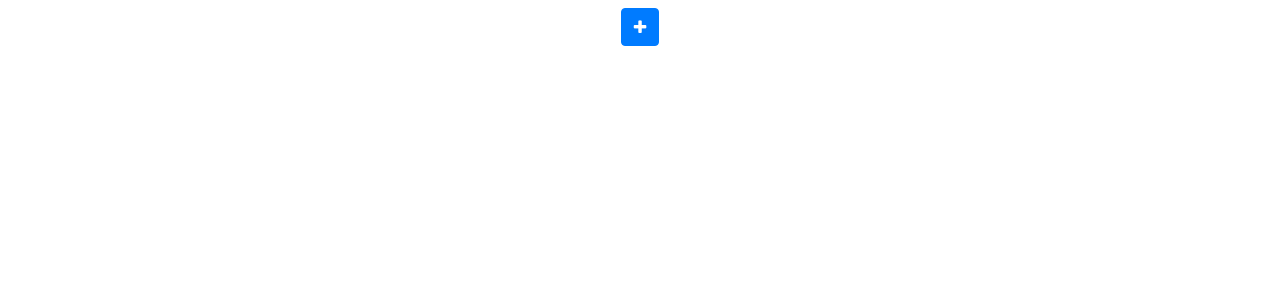
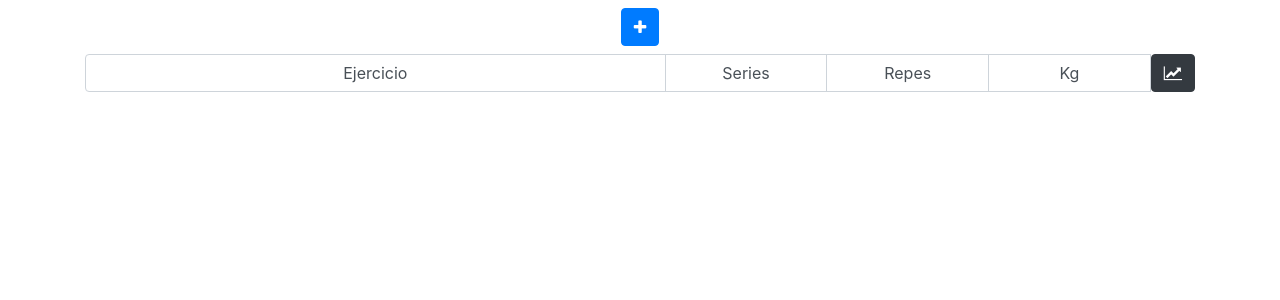
Before and after one commit to matischroder/plan-gim, a React (Create React App) app: page / in a window 1280 px wide. Shown: the top 300 px of the page. Built offline with nearby package versions, Linux system fonts and the light colour scheme.

Commit message:
labels para ver repes y eso

```diff
--- a/src/App.css
+++ b/src/App.css
@@ -24,7 +24,3 @@
 #div-center {
   text-align: center;
 }
-
-#ejer {
-  width: 40%;
-}
--- a/src/App.js
+++ b/src/App.js
@@ -33,8 +33,19 @@ class Mas extends React.Component {
           aria-label="Left Align"
           onClick={this.handleClick}
         >
-          <i class="fa fa-plus"></i>
+          <i className="fa fa-plus"></i>
         </button>
+        <div className="input-group mb-3">
+          <label style={{ width: "40%" }} className="form-control">
+            Ejercicio
+          </label>
+          <label className="form-control">Series</label>
+          <label className="form-control">Repes</label>
+          <label className="form-control">Kg</label>
+          <button className="btn btn-dark">
+            <i className="fa fa-line-chart"></i>
+          </button>
+        </div>
 
         {this.state.ejercicios.map(ejercicio => (
           <Ejercicio
@@ -53,7 +64,7 @@ class Ejercicio extends React.Component {
     return (
       <div className="input-group mb-3">
         <input
-          id="ejer"
+          style={{ width: "40%" }}
           className="form-control"
           placeholder="Ejercicio"
           type="text"
```
